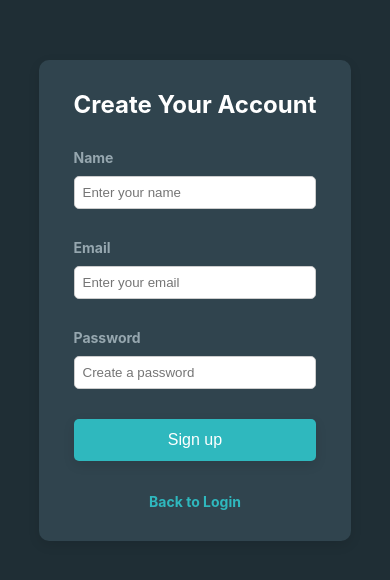
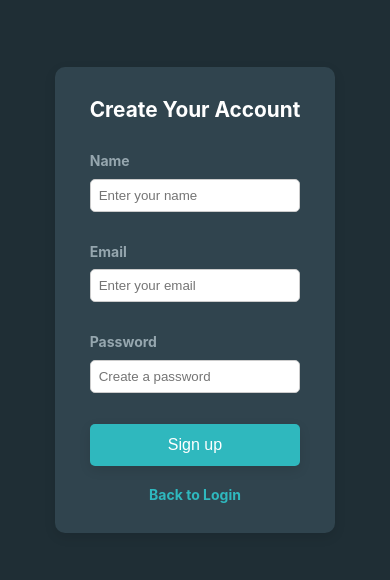
Before and after one commit to simon-gn/fin-e-ance, a React (Create React App) app in the folder client/: page /register in a window 390 px wide. Shown: the part 122-702 px from the top of the page. Built offline with nearby package versions, Linux system fonts and the light colour scheme.

Commit message:
improved layout and css style on mobile screens

```diff
--- a/client/src/App.module.css
+++ b/client/src/App.module.css
@@ -13,6 +13,6 @@
 @media (max-width: 480px) {
   .withNav .content {
     margin-left: 0;
-    margin-bottom: 60px;
+    margin-bottom: 3.75rem;
   }
 }
--- a/client/src/pages/Dashboard.js
+++ b/client/src/pages/Dashboard.js
@@ -44,19 +44,25 @@ const Dashboard = () => {
       <DateFilterBar setDateRange={setDateRange} />
 
       <div className={styles.content}>
-        {/* Summary Row */}
-        <div className={styles.summaryColumn}>
+        <div className={styles.column}>
           <IncomeExpenseSummary transactions={filteredTransactions} />
-          <TopSpendingCategories transactions={filteredTransactions} />
-          <RecentTransactions transactions={transactions} />
-        </div>
-
-        {/* Charts Grid */}
-        <div className={styles.chartsColumn}>
+          {window.isMobile &&
           <div className={`${styles.chartBox} card`}>
             <h3>Category Breakdown</h3>
             <CategoryBreakdownChart transactions={filteredTransactions} />
           </div>
+          }
+          <RecentTransactions transactions={transactions} />
+          <TopSpendingCategories transactions={filteredTransactions} />
+        </div>
+
+        <div className={styles.column}>
+          {!window.isMobile &&
+          <div className={`${styles.chartBox} card`}>
+            <h3>Category Breakdown</h3>
+            <CategoryBreakdownChart transactions={filteredTransactions} />
+          </div>
+          }
 
           <div className={`${styles.chartBox} card`}>
             <h3>Spending Trend Over Time</h3>
--- a/client/src/pages/Dashboard.module.css
+++ b/client/src/pages/Dashboard.module.css
@@ -1,50 +1,54 @@
 .dashboard {
   display: flex;
   flex-direction: column;
-  padding: 20px;
+  padding: 1.25rem;
 }
 
 .content {
   display: grid;
   grid-template-columns: auto auto;
-  gap: 10px;
+  gap: 0.7rem;
 }
 
-.summaryColumn {
+.column {
   display: flex;
   flex-direction: column;
-  gap: 10px;
+  gap: 0.7rem;
 }
 
-.chartsColumn {
-  display: flex;
-  flex-direction: column;
-  gap: 10px;
+.column > div {
+  transition: transform 0.3s ease;
+}
+.column > div:hover {
+  transform: translateY(-2px);
 }
 
-.chartBox,
-.summaryColumn > div {
-  transition: transform 0.3s ease;
-}
-.chartBox:hover,
-.summaryColumn > div:hover {
-  transform: translateY(-2px);
+@media (max-width: 768px) {
+  .dashboard {
+    padding: 0.8rem;
+  }
+
+  .content {
+    grid-template-columns: 1fr;
+    gap: 0.5rem;
+  }
+
+  .column {
+    gap: 0.5rem;
+  }
 }
 
 @media (max-width: 480px) {
   .dashboard {
-    padding: 10px;
+    padding: 0.6rem;
   }
 
   .content {
     grid-template-columns: 1fr;
+    gap: 0.5rem;
   }
 
-  .summaryColumn {
-    gap: 7px;
-  }
-
-  .chartsColumn {
-    gap: 7px;
+  .column {
+    gap: 0.5rem;
   }
 }
--- a/client/src/styles/base.css
+++ b/client/src/styles/base.css
@@ -14,7 +14,7 @@ body {
 h1,
 h2,
 h3 {
-  margin-bottom: 10px;
+  margin-bottom: 0.5rem;
   margin-top: auto;
 }
 h1 {
@@ -35,9 +35,9 @@ button {
   color: white;
   border: none;
   border-radius: 5px;
-  padding: 12px 20px;
+  padding: 0.75rem 1.25rem;
   cursor: pointer;
-  font-size: 16px;
+  font-size: 1rem;
   transition: all 0.3s ease;
   box-shadow: var(--box_shadow_color);
 }
@@ -51,14 +51,14 @@ button:focus {
 
 form div {
   text-align: left;
-  margin-bottom: 15px;
+  margin-bottom: 1rem;
 }
 form label {
-  font-size: 14px;
-  font-weight: 500;
+  font-size: 0.875rem;
+  font-weight: 600;
   color: var(--text_color);
   font-weight: bold;
-  margin-bottom: 5px;
+  margin-bottom: 0.3rem;
   display: block;
 }
 
@@ -69,12 +69,11 @@ input[type="email"],
 input[type="password"],
 select {
   width: 100%;
-  min-width: 150px;
-  padding: 8px;
+  padding: 0.5rem;
   background-color: var(--input_bg_color);
   border: 1px solid var(--input_border_color);
   border-radius: 5px;
-  margin-top: 5px;
+  margin-top: 0.3rem;
   box-sizing: border-box;
   transition: border-color 0.3s ease;
 }
@@ -90,11 +89,11 @@ select:focus {
 table {
   width: 100%;
   border-collapse: collapse;
-  margin-top: 20px;
+  margin-top: 1.25rem;
 }
 th,
 td {
-  padding: 15px;
+  padding: 1rem;
   border-bottom: 1px solid #ddd;
   text-align: left;
   vertical-align: middle;
@@ -112,30 +111,61 @@ tr:hover {
 
 .card {
   background-color: var(--card_color);
-  padding: 30px;
+  padding: 2rem;
   border-radius: 10px;
   box-shadow: var(--box_shadow_color);
 }
 
-@media (max-width: 480px) {
-  button {
-    width: 100%;
-    margin-bottom: 10px;
+@media (max-width: 768px) {
+  body {
+    font-size: 0.9rem;
   }
 
-  input[type="text"],
-  input[type="number"],
-  select {
-    width: 100%;
+  h1 {
+    font-size: 1.8rem;
+  }
+  h2 {
+    font-size: 1.3rem;
+  }
+  h3 {
+    font-size: 1.1rem;
   }
 
   table {
-    font-size: 14px;
+    font-size: 0.9rem;
+  }
+
+  th, td {
+    padding: 0.5rem;
+  }
+
+  .card {
+    padding: 1.5rem;
+  }
+}
+
+@media (max-width: 480px) {
+  body {
+    font-size: 0.9rem;
+  }
+
+  h1 {
+    font-size: 1.8rem;
+  }
+  h2 {
+    font-size: 1.3rem;
+  }
+  h3 {
+    font-size: 1.1rem;
+  }
+
+  table {
+    font-size: 0.8rem;
   }
 
   th,
   td {
-    padding: 8px;
+    padding: 0.4rem;
   }
 
   .card {
```
